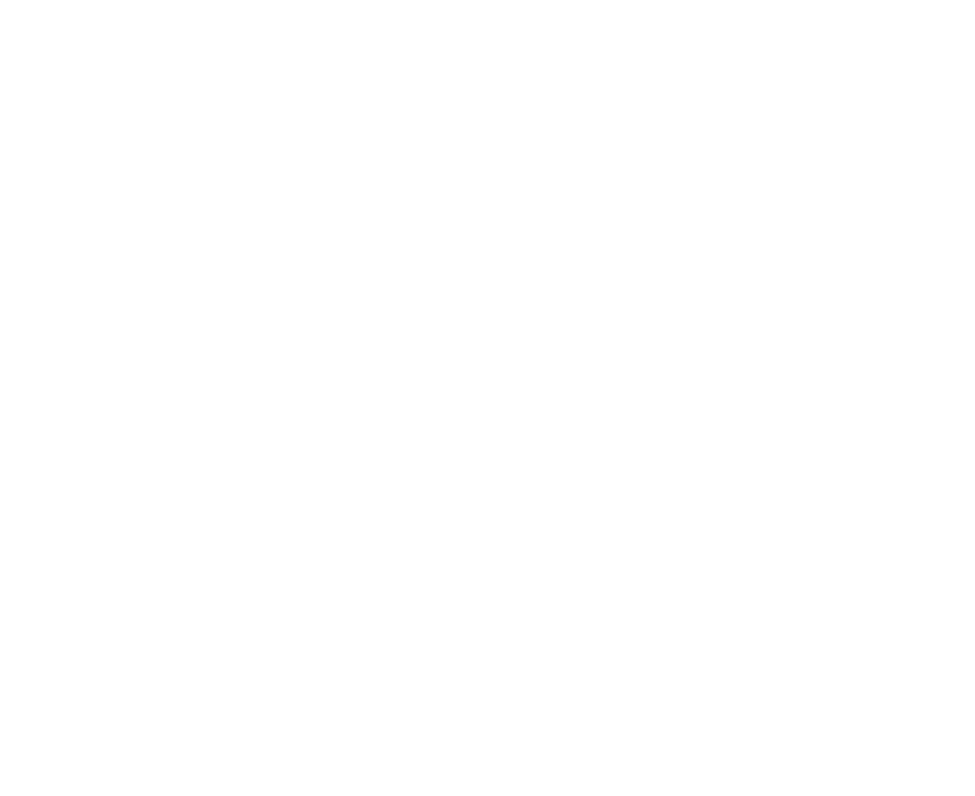
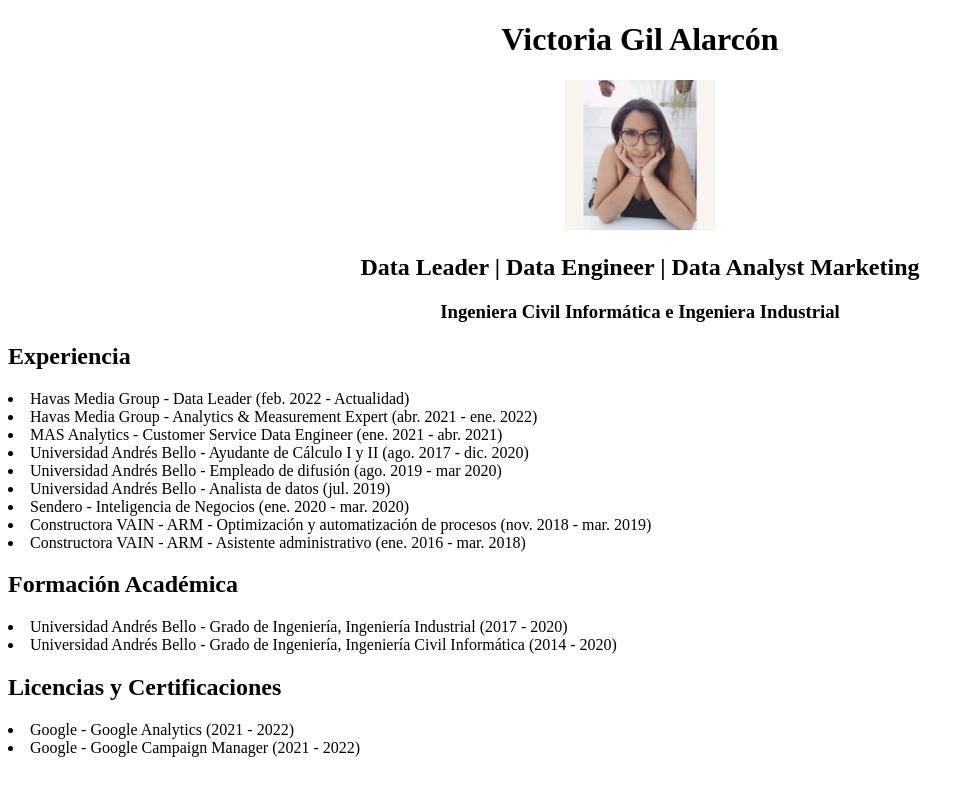
Before and after one commit to VickyGilAlarc/CursoFullstack, a plain HTML site: page index.html in a window 1280 px wide. Shown: the whole page, without its empty margins (0-975 px from the left). Drawn offline with Linux system fonts and the light colour scheme.

Commit message:
[Clase 2 - HTML]
se añade desafío 2 de html

```diff
--- a/index.html
+++ b/index.html
@@ -1,11 +1,37 @@
 <!DOCTYPE html>
 <html>
-<head>
- <!-- Aquí va la información para el navegador -->
- <title>Curriculum Victoria Gil</title>
- <link rel="icon" type="image/png" href="/Assets/IMG/codigo.png">
-</head>
-<body>
- <!-- Aquí va el contenido para el usuario -->
-</body>
+    <head>
+        <meta charset="utf-8">
+        <title>Curriculum Victoria Gil</title>
+    </head>
+    <body>
+        <h1 align="middle">Victoria Gil Alarcón</h1>
+        <p align="middle">
+            <img src="Assets/img/vicky.png"
+                 alt="Victoria Gil"
+                 width="150">
+        </p>
+        <h2 align="middle">Data Leader | Data Engineer | Data Analyst Marketing</h2>
+        <h3 align="middle">Ingeniera Civil Informática e Ingeniera Industrial</h3>
+
+        <h2 align="left">Experiencia</h2>
+        <li>Havas Media Group - Data Leader (feb. 2022 - Actualidad)</li>
+        <li>Havas Media Group - Analytics & Measurement Expert (abr. 2021 - ene. 2022)</li>
+        <li>MAS Analytics - Customer Service Data Engineer (ene. 2021 - abr. 2021)</li>
+        <li>Universidad Andrés Bello - Ayudante de Cálculo I y II (ago. 2017 - dic. 2020)</li>
+        <li>Universidad Andrés Bello - Empleado de difusión (ago. 2019 - mar 2020)</li>
+        <li>Universidad Andrés Bello - Analista de datos (jul. 2019)</li>
+        <li>Sendero - Inteligencia de Negocios (ene. 2020 - mar. 2020)</li>
+        <li>Constructora VAIN - ARM - Optimización y automatización de procesos (nov. 2018 - mar. 2019)</li>
+        <li>Constructora VAIN - ARM - Asistente administrativo (ene. 2016 - mar. 2018)</li>
+
+        <h2 align="left">Formación Académica</h2>
+        <li>Universidad Andrés Bello - Grado de Ingeniería, Ingeniería Industrial (2017 - 2020)</li>
+        <li>Universidad Andrés Bello - Grado de Ingeniería, Ingeniería Civil Informática (2014 - 2020)</li>
+
+        <h2 align="left">Licencias y Certificaciones</h2>
+        <li>Google - Google Analytics (2021 - 2022)</li>
+        <li>Google - Google Campaign Manager (2021 - 2022)</li>
+
+    </body>
 </html>
```
Also changed, not shown: Assets/CSS/app.css (added), Assets/IMG/vicky.png (added), Assets/JS/app.js (added).
